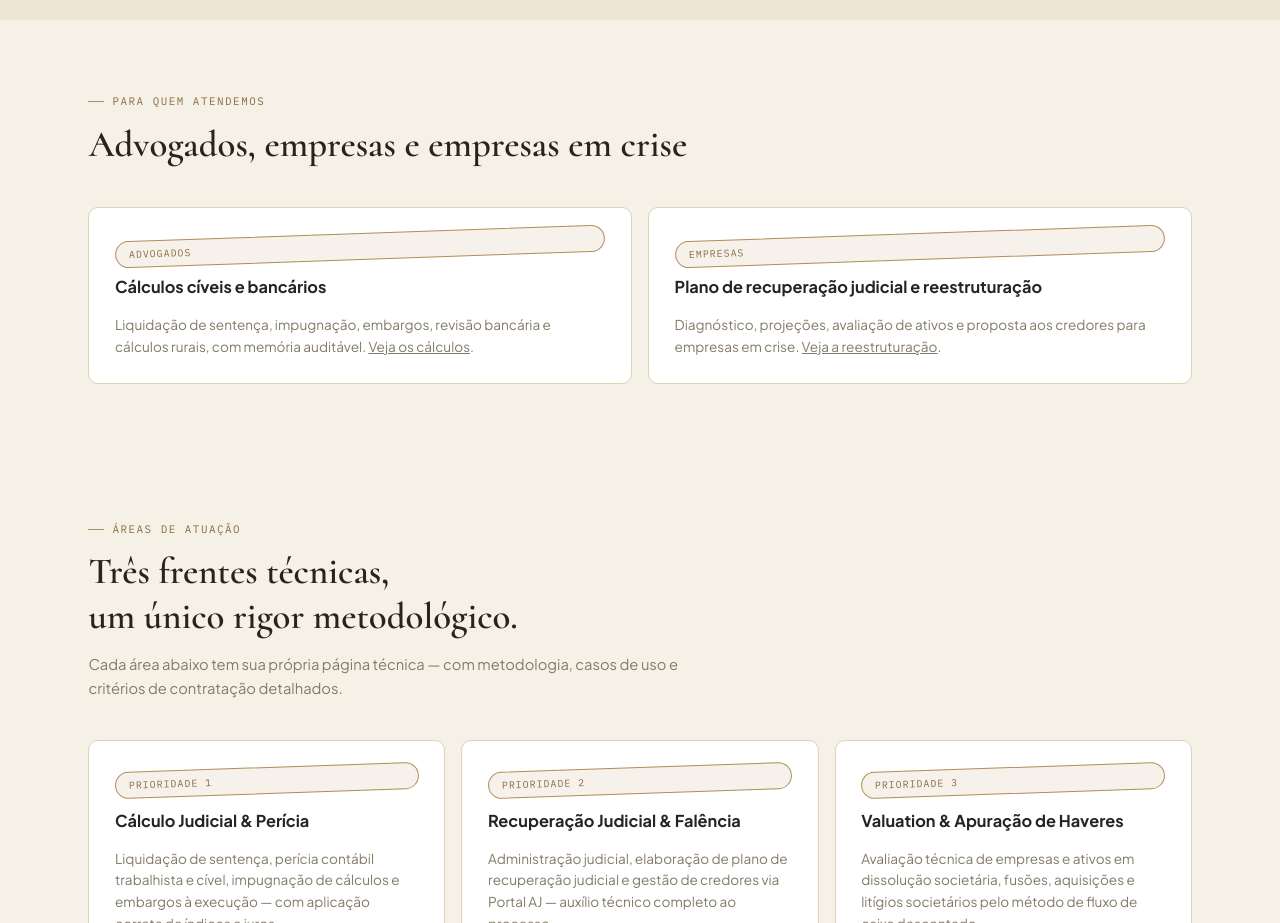
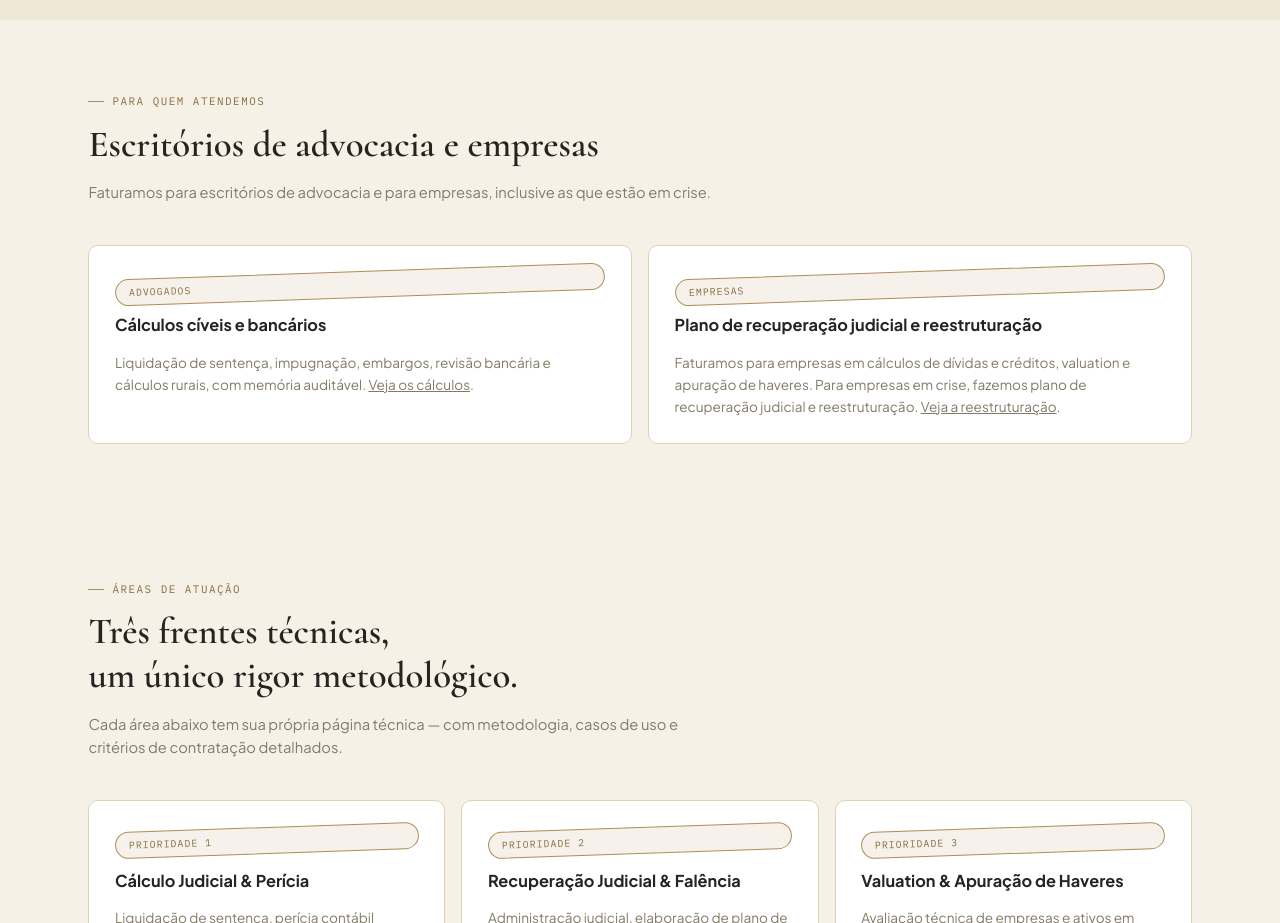
Before and after one commit to igorbrazao/igorbrazao-site, a plain HTML site: page index.html in a window 1280 px wide. Shown: the part 2200-3123 px from the top of the page. Drawn offline with Linux system fonts and the light colour scheme.

Commit message:
Home: explicita atendimento a empresas no bloco de públicos
Co-Authored-By: Claude Haiku 5.5 <noreply@anthropic.com>
Claude-Session: https://claude.ai/code/session_018H11fGni4WjPWuLsWHAeMY

```diff
--- a/index.html
+++ b/index.html
@@ -124,11 +124,12 @@
     <div class="container">
       <div class="dossie-head">
         <span class="eyebrow">Para quem atendemos</span>
-        <h2>Advogados, empresas e empresas em crise</h2>
+        <h2>Escritórios de advocacia e empresas</h2>
+        <p>Faturamos para escritórios de advocacia e para empresas, inclusive as que estão em crise.</p>
       </div>
       <div class="grid-2">
         <div class="doc-card"><span class="stamp">Advogados</span><h3>Cálculos cíveis e bancários</h3><p>Liquidação de sentença, impugnação, embargos, revisão bancária e cálculos rurais, com memória auditável. <a href="calculos-civeis-bancarios.html">Veja os cálculos</a>.</p></div>
-        <div class="doc-card"><span class="stamp">Empresas</span><h3>Plano de recuperação judicial e reestruturação</h3><p>Diagnóstico, projeções, avaliação de ativos e proposta aos credores para empresas em crise. <a href="reestruturacao-empresas.html">Veja a reestruturação</a>.</p></div>
+        <div class="doc-card"><span class="stamp">Empresas</span><h3>Plano de recuperação judicial e reestruturação</h3><p>Faturamos para empresas em cálculos de dívidas e créditos, valuation e apuração de haveres. Para empresas em crise, fazemos plano de recuperação judicial e reestruturação. <a href="reestruturacao-empresas.html">Veja a reestruturação</a>.</p></div>
       </div>
     </div>
   </section>
```
